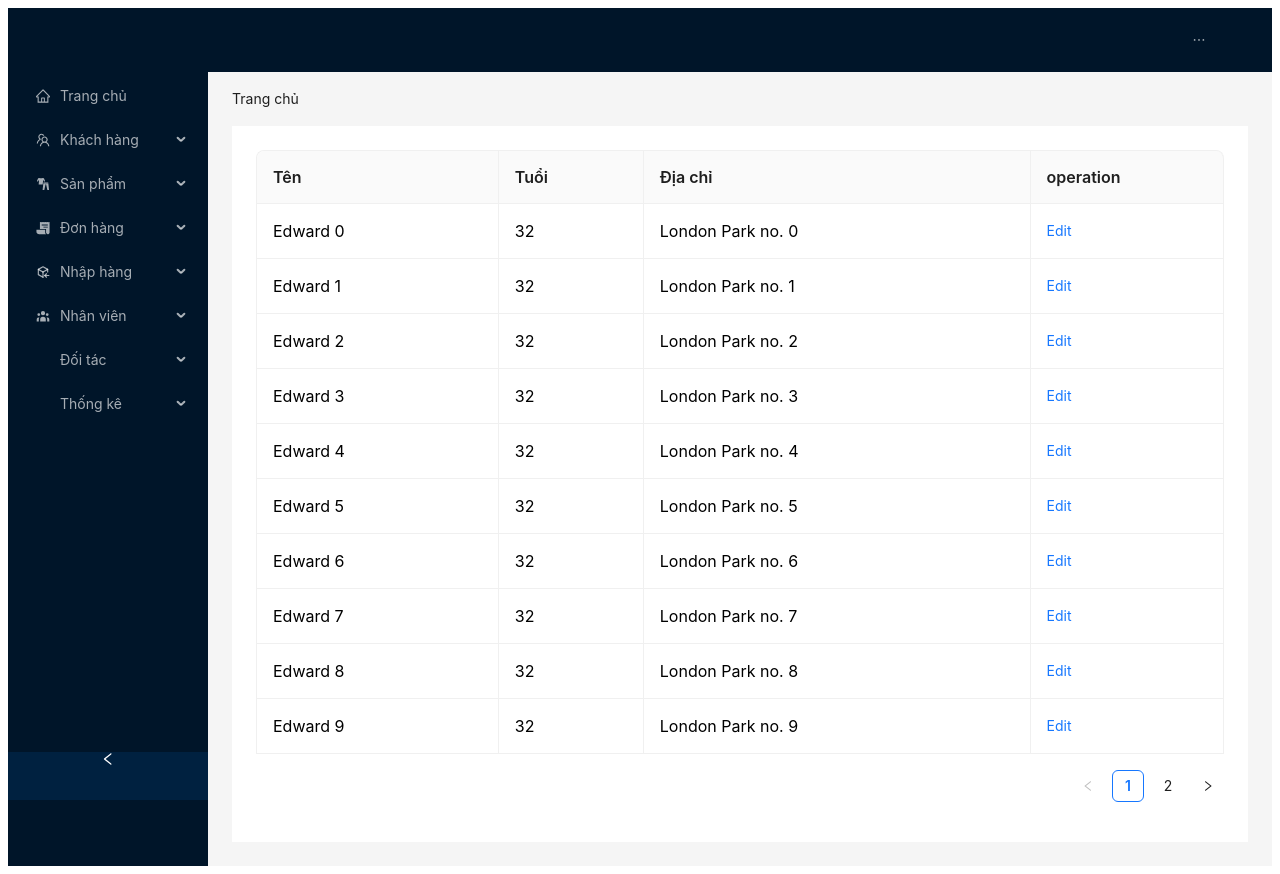
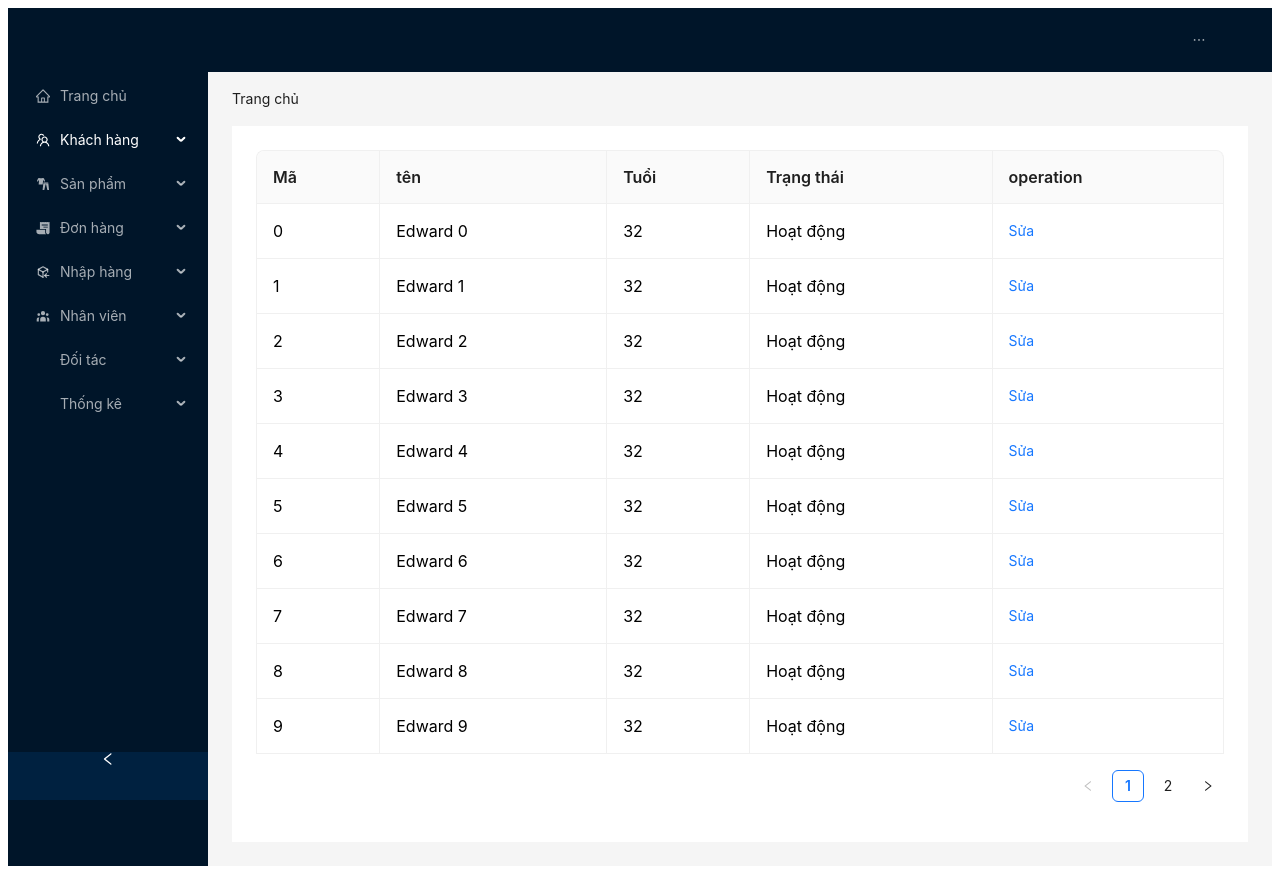
Before and after one commit to syphu3011/J2EE, a React app: page /Customer in a window 1280 px wide. Built offline with nearby package versions, Linux system fonts and the light colour scheme; some icons are missing.

Commit message:
update customer

```diff
--- a/src/views/admin/components/leftbar.tsx
+++ b/src/views/admin/components/leftbar.tsx
@@ -1,4 +1,5 @@
 import React, { useState } from 'react';
+
 import { GiClothes} from 'react-icons/gi';
 import { IoReceiptSharp} from 'react-icons/io5';
 import {TbPackageImport} from 'react-icons/tb';
@@ -33,8 +34,8 @@ function getItem(
 
 const items: MenuItem[] = [
   getItem('Trang chủ', '', <HomeOutlined />),
-  getItem('Khách hàng', '2', <TeamOutlined />, [getItem('option 1', 'Customer'), getItem('option 2', '8')]),
-  getItem('Sản phẩm', '9', <GiClothes />,[getItem('option1','10')] ),
+  getItem('Khách hàng', '', <TeamOutlined />, [getItem('Thông tin KH', 'Customer'), getItem('Tài khoản KH', 'AccountCus')]),
+  getItem('Sản phẩm', 'Pro', <GiClothes />,[getItem('Sản Phẩm','Product'),getItem('kích thước','Size'),getItem('Máu sắc','color')] ),
   getItem('Đơn hàng', '11', <IoReceiptSharp />,[getItem('option1','Receipt')] ),
   getItem('Nhập hàng', '13', <TbPackageImport />,[getItem('option1','14')] ),
   getItem('Nhân viên', '15', <HiUserGroup />,[getItem('option1','16')] ),
@@ -55,7 +56,7 @@ export default function Leftbar() {
   return (
     <Layout style={{ minHeight: '100vh' }}>
       <Header style={{ display: 'flex', alignItems: 'center' }} className='header'>
-        <div className="demo-logo" />
+        <div  />
         <Menu theme="dark" mode="horizontal" defaultSelectedKeys={['2']} items={items1} />
       </Header>
       <Layout>
--- a/src/views/admin/pages/customer.tsx
+++ b/src/views/admin/pages/customer.tsx
@@ -3,18 +3,20 @@ import { Form, Input, InputNumber, Popconfirm, Table, Typography } from 'antd';
 
 interface Item {
   key: string;
+  id: string;
   name: string;
   age: number;
-  address: string;
+  status: string;
 }
 
 const originData: Item[] = [];
 for (let i = 0; i < 20; i++) {
   originData.push({
     key: i.toString(),
+    id: `${i}`,
     name: `Edward ${i}`,
     age: 32,
-    address: `London Park no. ${i}`,
+    status: `Hoạt động`,
   });
 }
 interface EditableCellProps extends React.HTMLAttributes<HTMLElement> {
@@ -69,7 +71,7 @@ const Customer= () => {
   const isEditing = (record: Item) => record.key === editingKey;
 
   const edit = (record: Partial<Item> & { key: React.Key }) => {
-    form.setFieldsValue({ name: '', age: '', address: '', ...record });
+    form.setFieldsValue({id: '', name: '', age: '', status: '', ...record });
     setEditingKey(record.key);
   };
 
@@ -103,21 +105,27 @@ const Customer= () => {
 
   const columns = [
     {
-      title: 'Tên',
+      title: 'Mã',
+      dataIndex: 'id',
+      width: 'auto',
+      editable: true,
+    },
+    {
+      title: 'tên',
       dataIndex: 'name',
-      width: '25%',
+      width: 'auto',
       editable: true,
     },
     {
       title: 'Tuổi',
       dataIndex: 'age',
-      width: '15%',
+      width: 'auto',
       editable: true,
     },
     {
-      title: 'Địa chỉ',
-      dataIndex: 'address',
-      width: '40%',
+      title: 'Trạng thái',
+      dataIndex: 'status',
+      width: 'auto',
       editable: true,
     },
     {
@@ -128,15 +136,15 @@ const Customer= () => {
         return editable ? (
           <span>
             <Typography.Link onClick={() => save(record.key)} style={{ marginRight: 8 }}>
-              Save
+              Lưu
             </Typography.Link>
             <Popconfirm title="Sure to cancel?" onConfirm={cancel}>
-              <a>Cancel</a>
+              <a>Hủy</a>
             </Popconfirm>
           </span>
         ) : (
           <Typography.Link disabled={editingKey !== ''} onClick={() => edit(record)}>
-            Edit
+            Sửa
           </Typography.Link>
         );
       },
```
